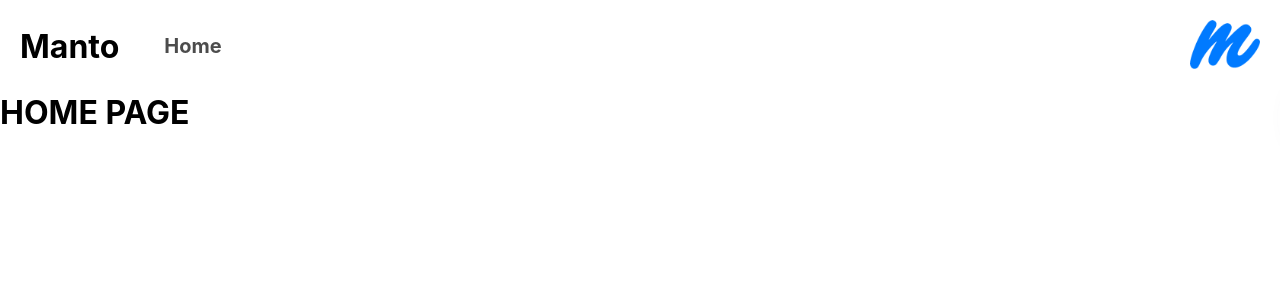
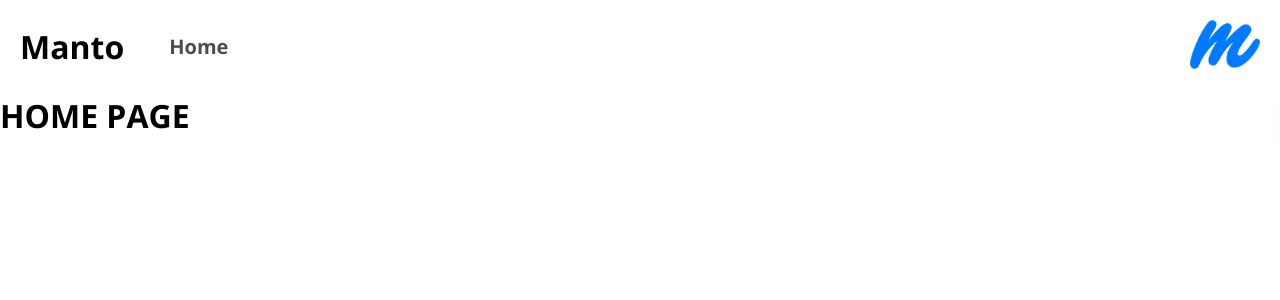
Before and after one commit to pooriaahmadi/manto, a React (Create React App) app: page / in a window 1280 px wide. Shown: the top 300 px of the page. Built offline with nearby package versions, Linux system fonts and the light colour scheme.

Commit message:
Fonts update

```diff
--- a/src/App.css
+++ b/src/App.css
@@ -3,6 +3,21 @@
     margin: 0;
     padding: 0;
     box-sizing: border-box;
+    font-family: 'Open Sans', sans-serif;
+}
+
+::-webkit-scrollbar-track {
+    -webkit-box-shadow: inset 0 0 6px rgba(0, 0, 0, 0.3);
+    background-color: #F5F5F5;
+}
+
+::-webkit-scrollbar {
+    width: 6px;
+    background-color: #F5F5F5;
+}
+
+::-webkit-scrollbar-thumb {
+    background-color: #007AFF;
 }
 
 html,
```
